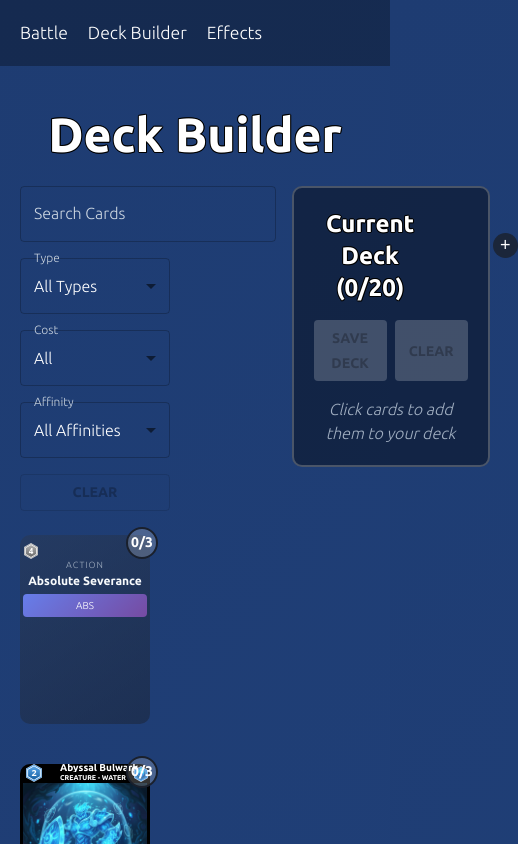
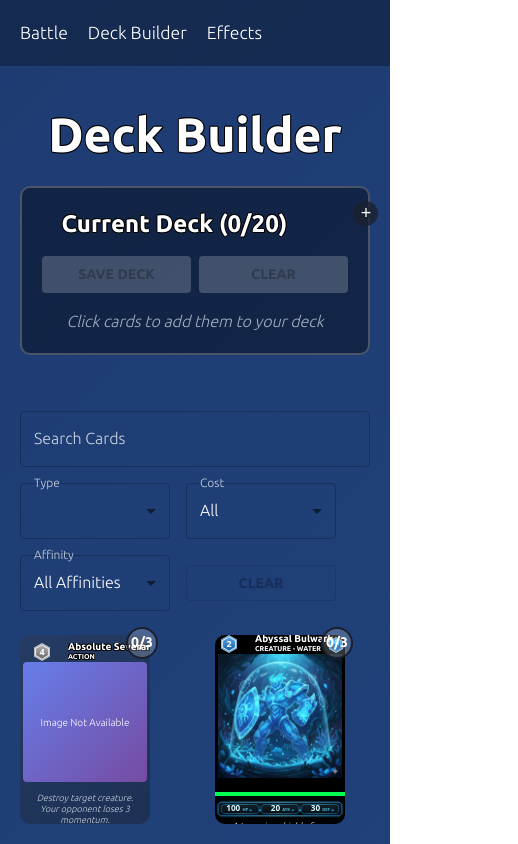
Before and after one commit to ChaseH88/Battle-Nexus, a React (Vite) app: page /deck-builder in a window 390 px wide. Shown: the top 844 px of the page, 518 px wide, since content can reach past the window. Built offline with nearby package versions, Linux system fonts and the light colour scheme.

Commit message:
ui updates

```diff
--- a/src/battle/AIPlayer.ts
+++ b/src/battle/AIPlayer.ts
@@ -301,7 +301,7 @@ export class AIPlayer {
    */
   public shouldActivateTrap(
     state: GameState,
-    trapCard: ActionCard,
+    trapCard: ActionCard | TrapCard,
     _attackerLane: number,
     _targetLane: number,
   ): boolean {
--- a/src/static/card-data/bn-core.json
+++ b/src/static/card-data/bn-core.json
@@ -533,5 +533,25 @@
     "rarity": "UR",
     "set": "BN-CORE",
     "image": "maximum_output.png"
+  },
+  {
+    "id": "reflective_barrier",
+    "type": "TRAP",
+    "name": "Reflective Barrier",
+    "description": "When an opponent's creature attacks, negate the attack.",
+    "cost": 2,
+    "effectId": "reflective_barrier",
+    "rarity": "SR",
+    "set": "BN-CORE"
+  },
+  {
+    "id": "damage_shield",
+    "type": "TRAP",
+    "name": "Damage Shield",
+    "description": "When an opponent's creature attacks, reduce the damage by 20.",
+    "cost": 2,
+    "effectId": "damage_shield",
+    "rarity": "SR",
+    "set": "BN-CORE"
   }
 ]
--- a/src/ui/Battle/Card/CardImage.tsx
+++ b/src/ui/Battle/Card/CardImage.tsx
@@ -46,7 +46,7 @@ export const CardImage = ({ card, alt, sx }: CardImageProps) => {
       <Box
         sx={{
           width: CARD_IMAGE_DIMENSIONS.WIDTH - 2,
-          height: "auto",
+          height: CARD_IMAGE_DIMENSIONS.HEIGHT - 2,
           background: "linear-gradient(135deg, #667eea 0%, #764ba2 100%)",
           display: "flex",
           alignItems: "center",
@@ -59,7 +59,7 @@ export const CardImage = ({ card, alt, sx }: CardImageProps) => {
           ...styles,
         }}
       >
-        {card.name.slice(0, 3).toUpperCase()}
+        {"Image Not Available"}
       </Box>
     );
   }
--- a/src/ui/Battle/Card/Support.tsx
+++ b/src/ui/Battle/Card/Support.tsx
@@ -1,6 +1,6 @@
 import { ActionCard } from "@cards/ActionCard";
 import { CardImage } from "./CardImage";
-import { Box } from "@mui/material";
+import { Box, Typography } from "@mui/material";
 import { CARD_IMAGE_DIMENSIONS } from "./cardDimensions";
 import { Cost } from "./Common/Cost";
 
@@ -85,10 +85,51 @@ export const Support = ({
         boxSizing: "border-box",
       }}
     >
-      <div>
+      <Box display="flex" alignItems="center">
+        <Box flex="0 0 40px">
+          <Cost
+            cost={cost}
+            sx={{
+              position: "relative",
+              left: "6px",
+              bottom: "1px",
+            }}
+          />
+        </Box>
+        <Box
+          className="card-text-header"
+          display="flex"
+          justifyContent="space-between"
+          alignItems="center"
+          flexWrap="wrap"
+        >
+          <Box
+            className="card-name"
+            style={{
+              fontSize: "12px",
+              fontWeight: "bold",
+            }}
+          >
+            <Typography
+              variant="h6"
+              noWrap
+              fontSize={10}
+              m={0}
+              lineHeight={0.8}
+            >
+              {name}
+            </Typography>
+          </Box>
+          <Box className="card-id">
+            <Typography variant="h6" noWrap fontSize={7} m={0}>
+              {type.toUpperCase()}
+            </Typography>
+          </Box>
+        </Box>
         <Box>
           <Cost
-            cost={cost}
+            showInnerRing={false}
+            cost={<></>}
             size={16}
             sx={{
               position: "relative",
@@ -96,16 +137,7 @@ export const Support = ({
             }}
           />
         </Box>
-        <div className="card-type" style={{ fontSize: "9px" }}>
-          {type}
-        </div>
-        <div
-          className="card-name"
-          style={{ fontSize: "12px", fontWeight: "bold", marginBottom: "4px" }}
-        >
-          {name}
-        </div>
-      </div>
+      </Box>
       <Box height={CARD_IMAGE_DIMENSIONS.HEIGHT} marginBottom="4px">
         <CardImage card={{ id, name, image }} />
       </Box>
--- a/src/ui/DeckBuilder/DeckBuilder.tsx
+++ b/src/ui/DeckBuilder/DeckBuilder.tsx
@@ -5,12 +5,10 @@ import {
   Snackbar,
   Alert,
   IconButton,
+  useMediaQuery,
 } from "@mui/material";
 import cardData from "../../static/card-data/bn-core.json";
-import { CardType, Affinity, CardInterface, Rarity } from "../../cards/types";
-import { CreatureCard } from "../../cards/CreatureCard";
-import { ActionCard } from "../../cards/ActionCard";
-import { TrapCard } from "../../cards/TrapCard";
+import { CardType, Affinity, Rarity } from "../../cards/types";
 import { Card } from "../Battle/Card/Card";
 import { useDeckBuilder } from "@/hooks/useDeckBuilder";
 import { DeckViewer } from "./components/DeckViewer";
@@ -19,19 +17,7 @@ import { CardFilters } from "./components/CardFilters";
 import { useCallback, useState, useEffect, useMemo } from "react";
 import { useAppDispatch } from "@/store/hooks";
 import { closeCardDetailModal } from "@/store/uiSlice";
-
-function cardFactory(raw: any): CardInterface {
-  switch (raw.type) {
-    case CardType.Creature:
-      return new CreatureCard(raw);
-    case CardType.Action:
-      return new ActionCard(raw);
-    case CardType.Trap:
-      return new TrapCard(raw);
-    default:
-      throw new Error(`Unknown card type: ${raw.type}`);
-  }
-}
+import { cardFactory } from "@/utils/cardFactory";
 
 export interface CardData {
   id: string;
@@ -44,7 +30,7 @@ export interface CardData {
   hp?: number;
   affinity: Affinity;
   rarity: Rarity;
-  set: string;
+  set: "Base";
   effectId?: string;
 }
 
@@ -143,6 +129,8 @@ const DeckBuilder = () => {
     ],
   );
 
+  const mediaQuery = useMediaQuery("(max-width:1300px)");
+
   return (
     <Box sx={{ maxWidth: "1600px", margin: "0 auto", padding: "20px" }}>
       <Typography
@@ -152,12 +140,20 @@ const DeckBuilder = () => {
         Deck Builder
       </Typography>
 
-      <Box sx={{ mb: 3, display: "flex", gap: 2, flexWrap: "nowrap" }}>
+      <Box
+        sx={{
+          mb: 3,
+          display: "flex",
+          gap: 2,
+          flexWrap: !mediaQuery ? "nowrap" : "wrap",
+        }}
+      >
         {/* Left Panel - Card Collection */}
         <Box
           className="left-container"
-          flex="0 0 73%"
+          flex={!mediaQuery ? "0 0 73%" : "1 1 100%"}
           display={isDeckFullScreen ? "none" : "block"}
+          {...(mediaQuery && { order: 2, mt: 5 })}
         >
           <CardFilters
             searchTerm={searchTerm}
@@ -179,8 +175,9 @@ const DeckBuilder = () => {
                 const cardInstance = cardFactory(card);
 
                 return (
-                  <Grid key={card.id}>
+                  <Grid key={card.id} flex="1 1 auto">
                     <Box
+                      display={"inline-block"}
                       sx={{
                         cursor: "pointer",
                         transition: "all 0.3s ease",
@@ -238,7 +235,12 @@ const DeckBuilder = () => {
         </Box>
 
         {/* Right Panel - Current Deck */}
-        <Box className="right-container" flex="1 1 27%" position="relative">
+        <Box
+          className="right-container"
+          position="relative"
+          flex={!mediaQuery ? "0 0 27%" : "1 1 100%"}
+          {...(mediaQuery && { order: 1 })}
+        >
           <DeckViewer
             deckList={deckList}
             totalCards={totalCards}
--- a/src/ui/DeckBuilder/components/CardFilters/CardFilters.tsx
+++ b/src/ui/DeckBuilder/components/CardFilters/CardFilters.tsx
@@ -64,10 +64,11 @@ export const CardFilters = ({
         onChange={(e) => setFilterType(e.target.value as CardType | "ALL")}
         sx={{ color: "#fff" }}
       >
-        <MenuItem value="ALL">All Types</MenuItem>
-        <MenuItem value={CardType.Creature}>Creature</MenuItem>
-        <MenuItem value={CardType.Action}>Action</MenuItem>
-        <MenuItem value={CardType.Trap}>Trap</MenuItem>
+        {Object.values(CardType).map((type) => (
+          <MenuItem key={type} value={type}>
+            {type.charAt(0).toUpperCase() + type.slice(1).toLowerCase()}
+          </MenuItem>
+        ))}
       </Select>
     </FormControl>
     <FormControl sx={{ minWidth: 150 }}>
--- a/src/ui/app.tsx
+++ b/src/ui/app.tsx
@@ -476,11 +476,7 @@ export default function App() {
     }
     if (!selectedHandCard) return;
     const card = player1.hand.find((c) => c.id === selectedHandCard);
-    if (
-      card?.type === CardType.Action ||
-      card?.type === CardType.Action ||
-      card?.type === CardType.Trap
-    ) {
+    if (card?.type === CardType.Action || card?.type === CardType.Trap) {
       const success = playSupport(
         0, // Player 1 only
         slot,
@@ -1016,7 +1012,6 @@ export default function App() {
                 );
                 if (
                   card.type === CardType.Action ||
-                  card.type === CardType.Action ||
                   card.type === CardType.Trap
                 ) {
                   handlePlaySupport(slot);
--- a/src/ui/main.tsx
+++ b/src/ui/main.tsx
@@ -3,12 +3,13 @@ import ReactDOM from "react-dom/client";
 import { Provider } from "react-redux";
 import { ThemeProvider } from "@mui/material/styles";
 import CssBaseline from "@mui/material/CssBaseline";
-import { BrowserRouter, Routes, Route, Link } from "react-router-dom";
+import { BrowserRouter, Routes, Route, Link, Outlet } from "react-router-dom";
 import { store } from "../store/store";
 import { theme } from "./theme";
 import App from "./app";
 import DeckBuilder from "./DeckBuilder/DeckBuilder";
 import Effects from "./Effects";
+import { CardDetailModal } from "./Battle/Modal/CardDetailModal";
 
 ReactDOM.createRoot(document.getElementById("root")!).render(
   <React.StrictMode>
@@ -57,12 +58,21 @@ ReactDOM.createRoot(document.getElementById("root")!).render(
             </Link>
           </nav>
           <Routes>
-            <Route path="/" element={<App />} />
-            <Route path="/deck-builder" element={<DeckBuilder />} />
-            <Route path="/effects" element={<Effects />} />
+            <Route
+              element={
+                <>
+                  <Outlet />
+                  <CardDetailModal />
+                </>
+              }
+            >
+              <Route path="/" element={<App />} />
+              <Route path="/deck-builder" element={<DeckBuilder />} />
+              <Route path="/effects" element={<Effects />} />
+            </Route>
           </Routes>
         </BrowserRouter>
       </ThemeProvider>
     </Provider>
-  </React.StrictMode>
+  </React.StrictMode>,
 );
```
Also changed, not shown: 1 other file (tests, documents, lock files or other folders).
